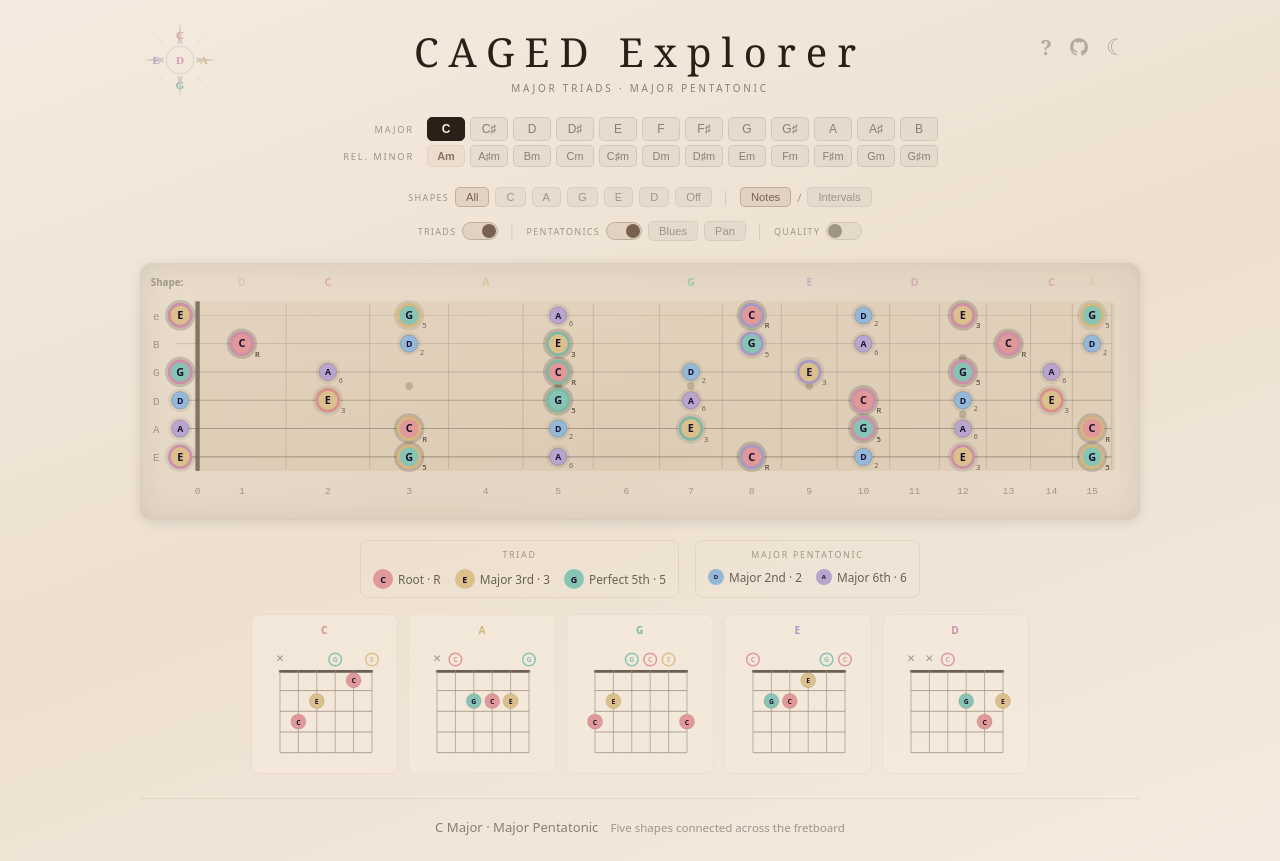
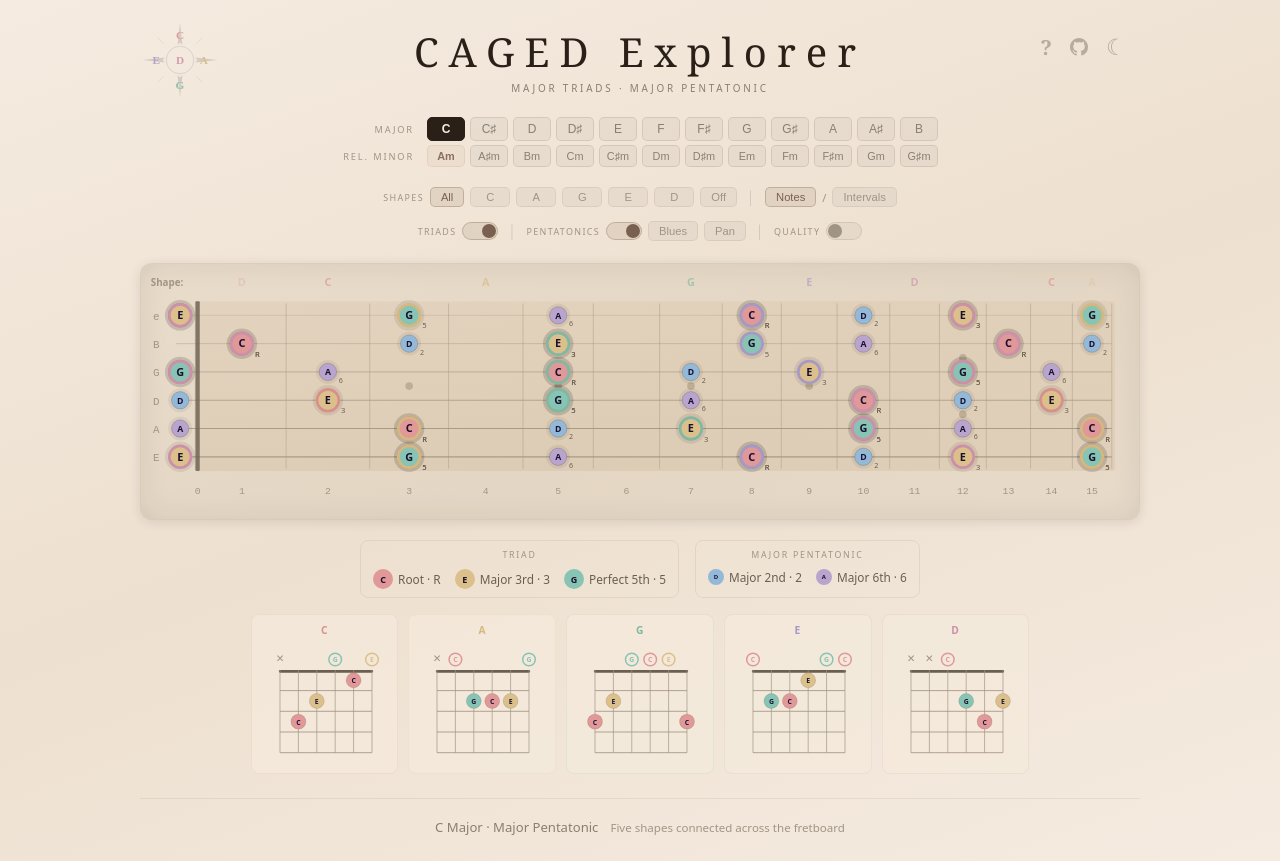
Before and after one commit to tartansandal/caged-explorer, a React (Vite) app: page / in a window 1280 px wide. Built offline with nearby package versions, Linux system fonts and the light colour scheme.

Commit message:
fix: prevent shape selector button layout shift on major/minor toggle
Set minWidth on C/A/G/E/D shape buttons so they don't resize when
the label changes between e.g. "C" and "Cm".

```diff
--- a/src/App.jsx
+++ b/src/App.jsx
@@ -881,7 +881,8 @@ export default function CAGEDExplorer() {
                   : `Highlight the ${s} shape region`;
                 return (
                   <ToggleButton key={s} label={label} title={title}
-                    active={activeShape === s} onClick={() => changeShape(s)} theme={theme} />
+                    active={activeShape === s} onClick={() => changeShape(s)} theme={theme}
+                    style={s !== "all" && s !== "off" ? { minWidth: 40, textAlign: "center" } : undefined} />
                 );
               })}
               <span style={STYLE.divider}>│</span>
```
